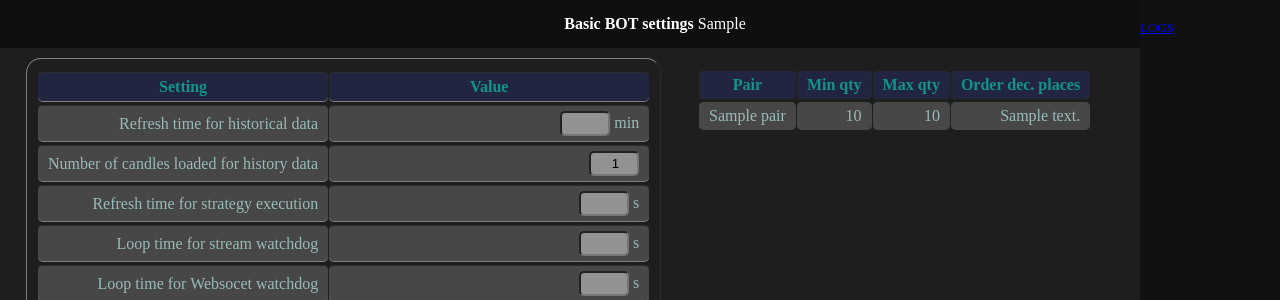
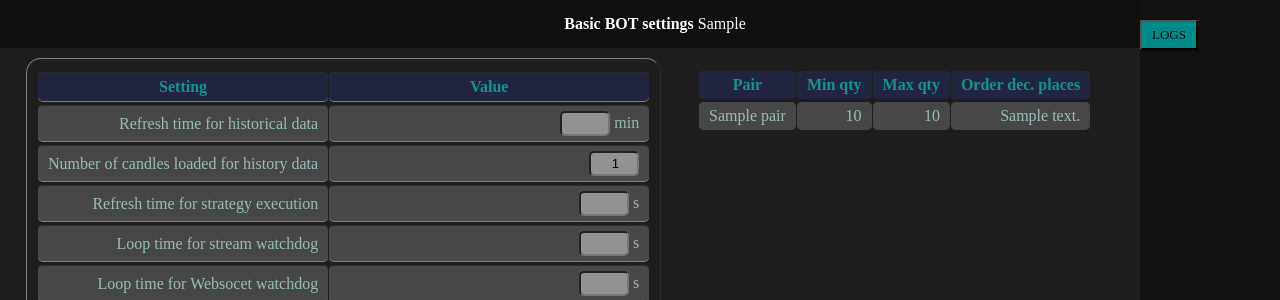
Before and after one commit to martinbasa-stack/trading-bot, a Python web app: template templates/BasicSettings.html in a window 1280 px wide. Shown: the top 300 px of the page. Run offline with Jinja, Linux system fonts and the light colour scheme; the template is opened without the code that fills it: most values are stand-ins (such as "Sample title", 1, 10 or a date in 2020).

Commit message:
Update BasicSettings.html

```diff
--- a/templates/BasicSettings.html
+++ b/templates/BasicSettings.html
@@ -9,7 +9,7 @@
     </head>
     <body>
         <div class="sidenav">
-            <a class="invert" href="{{ url_for('flaskRoute.display_logs') }}"> LOGS </a>
+            <a class="navbutton" href="{{ url_for('flaskRoute.display_logs') }}"> LOGS </a>
         </div>
     <div class="wrapper">
         <header>
@@ -179,4 +179,5 @@
         </footer>
     </div>
     </body>
+
 </html>
```
